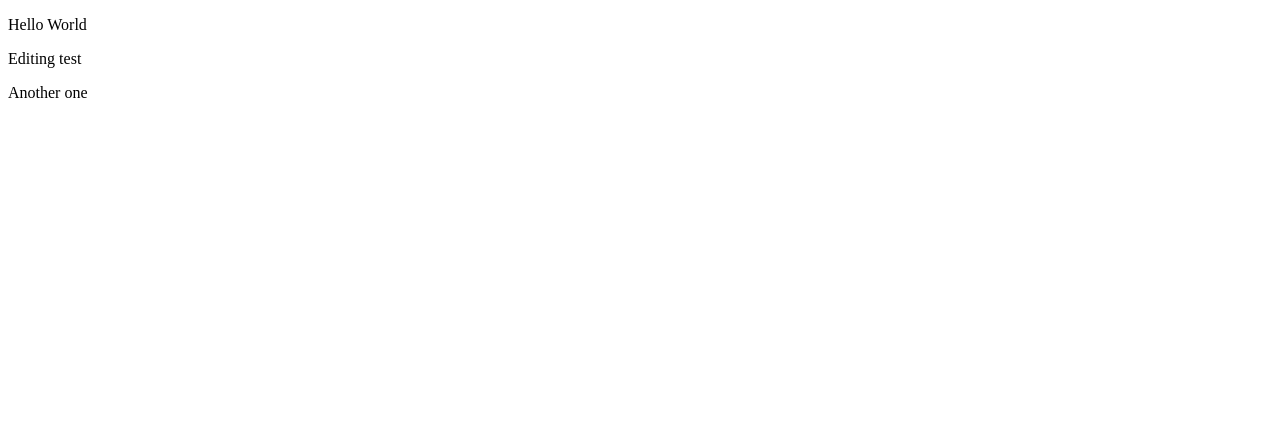
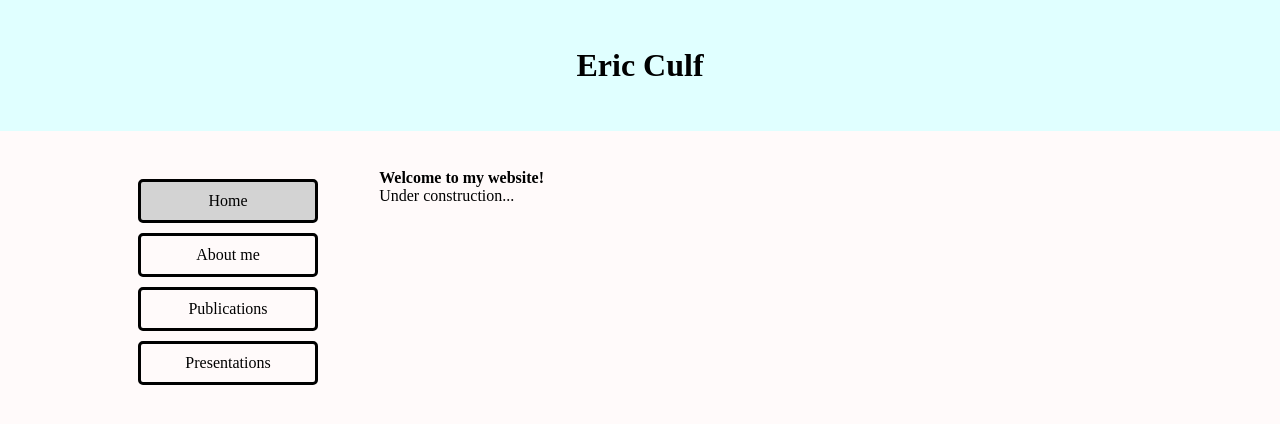
Before and after one commit to ericculf/ericculf.github.io, a plain HTML site: page index.html in a window 1280 px wide. Drawn offline with Linux system fonts and the light colour scheme.

Commit message:
Add files via upload

```diff
--- a/index.html
+++ b/index.html
@@ -1,13 +1,30 @@
 <!DOCTYPE html>
 <html>
 <head>
-<title>Website</title>
+	<title>Eric Culf's Webpage</title>
+	<link rel="stylesheet" href="style.css">
 </head>
 <body>
 
-<p>Hello World</p>
-<p>Editing test</p>
-<p>Another one</p>
+	<div class="titlebox"><h1>Eric Culf</h1></div>
+
+	<div class="bodybox">
+	<div class="links">
+		<a class="bald" href="index.html"><div class="clickable urhere">Home</div></a>
+		<a class="bald" href="pages/about.html"><div class="clickable">About me</div></a>
+		<a class="bald" href="pages/publications.html"><div class="clickable">Publications</div></a>
+		<a class="bald" href="pages/presentations.html"><div class="clickable">Presentations</div></a>
+	</div>
+
+	<div class="maincontent">
+		<b>Welcome to my website!</b>
+		<br> Under construction...
+	</div>
+
+	<div class="aboutme">
+
+	</div>
+	</div>
 
 </body>
 </html>
--- /dev/null
+++ b/style.css
@@ -0,0 +1,52 @@
+body {
+  background-color: snow;
+  margin: 0px;
+}
+
+div.bodybox {
+	padding: 3% 10% 0% 10%;
+}
+
+div.titlebox {
+	background-color: lightcyan;
+	padding: 2% 0% 2% 0%;
+	text-align: center;
+}
+
+div.links {
+	width: 200px;
+	float: left;
+	margin: 0px 5% 0px 0px;
+}
+
+div.clickable {
+	border-style: solid;
+	border-width: medium;
+	border-radius: 5px;
+	padding: 10px 0px 10px 0px;
+	margin: 10px 10px 10px 10px;
+	text-align: center;
+}
+
+a.bald:visited {
+	color: black;
+	text-decoration: none;
+}
+
+a.bald:link {
+	color: black;
+	text-decoration: none;
+}
+
+div.clickable:hover {
+	background-color: black;
+	color: white;
+}
+
+div.urhere {
+	background-color: lightgray;
+}
+
+div.myinfo{
+	float: right;
+}
```
Also changed, not shown: pages/about.html (added, +29 -0 lines), pages/presentations.html (added, +29 -0 lines), pages/publications.html (added, +29 -0 lines).
